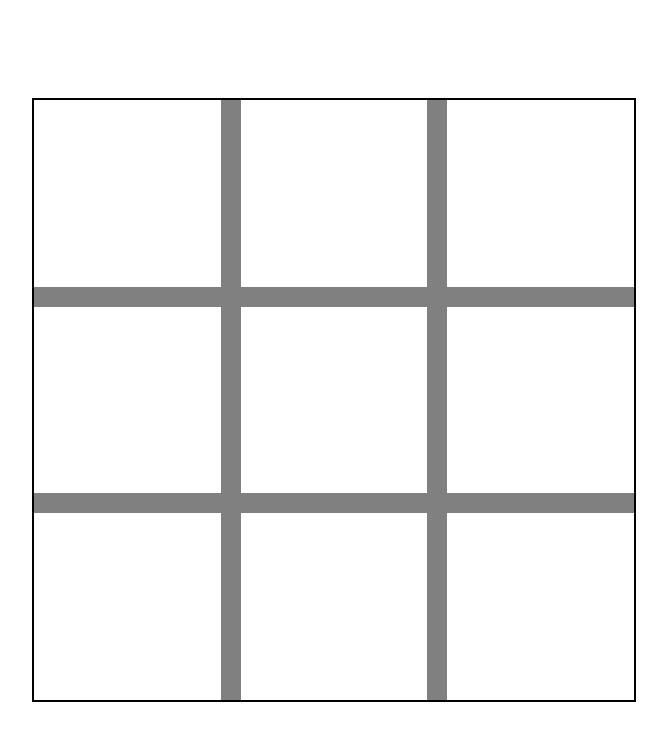
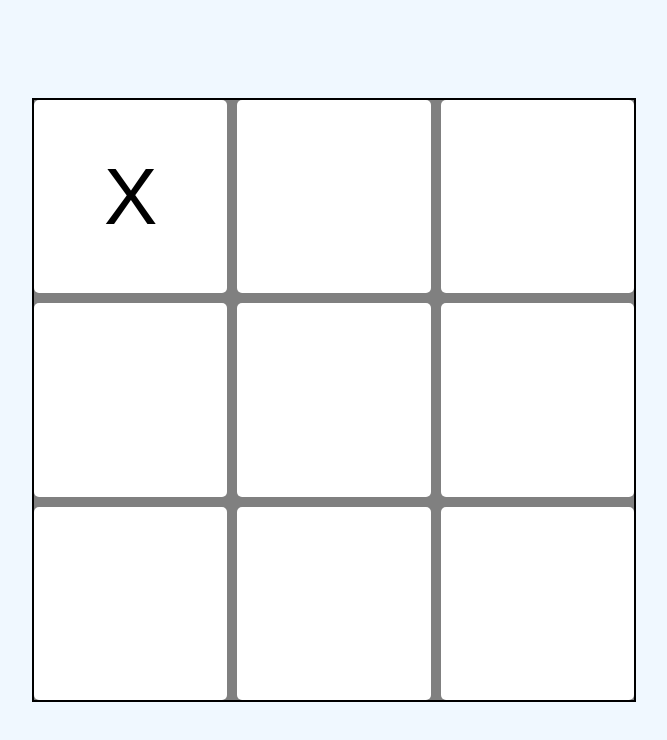
Before and after one commit to TylerMommsen/Tic-Tac-Toe, a plain HTML site: page index.html in a window 1280 px wide. Both pictures are taken after a click on the button 433 px from the left and 193 px from the top of the page. Shown: the whole page, without its empty margins (306-973 px from the left). Drawn offline with Linux system fonts and the light colour scheme.

Commit message:
Added functionality to allow user and computer to add a marker to clicked on square and keep track of positions in an array.

```diff
--- a/script.js
+++ b/script.js
@@ -0,0 +1,55 @@
+const player = (name) => {
+    let score = 0;
+    const increaseScore = () => score++;
+    return { name, score, increaseScore };
+}
+
+const gameBoard = (() => {
+    let board =
+        [null, null, null,
+        null, null, null,
+            null, null, null];
+
+    const checkPosition = (index) => {
+        if (board[index] === null) return true;
+    }
+
+    return { board, checkPosition };
+})();
+
+const displayController = (() => {
+    const boardSquares = document.querySelectorAll('.square');
+    boardSquares.forEach(function (square, index) {
+        square.addEventListener('click', () => {
+            if (gameBoard.checkPosition(index)) {
+                if (gameController.currentTurn.name === 'User') {
+                    square.textContent = 'X';
+                    gameBoard.board[index] = 'X';
+                    gameController.currentTurn = gameController.computer;
+                } else {
+                    square.textContent = 'O';
+                    gameBoard.board[index] = 'O';
+                    gameController.currentTurn = gameController.user;
+                }
+            }
+        })
+    })
+
+    return { boardSquares };
+})();
+
+const gameController = (() => {
+    const user = player('User');
+    const computer = player('Computer');
+
+    let currentTurn = user;
+
+    const checkWinner = () => {
+        if (currentTurn.score === 3) {
+            currentTurn.increaseScore();
+            return currentTurn;
+        }
+    }
+
+    return {currentTurn, user, computer, checkWinner}
+})();
--- a/style.css
+++ b/style.css
@@ -49,6 +49,7 @@ body {
     display: flex;
     justify-content: center;
     align-items: center;
+    background-color: aliceblue;
 }
 
 .game-display {
@@ -57,7 +58,7 @@ body {
     background-color: gray;
     border: 2px solid black;
     display: grid;
-    gap: 20px;
+    gap: 10px;
     grid-template-columns: 1fr 1fr 1fr;
     grid-template-rows: 1fr 1fr 1fr;
 }
@@ -69,4 +70,9 @@ body {
 
 .square {
     background-color: white;
+    display: flex;
+    justify-content: center;
+    align-items: center;
+    border-radius: 5px;
+    font-size: 5em;
 }
```
